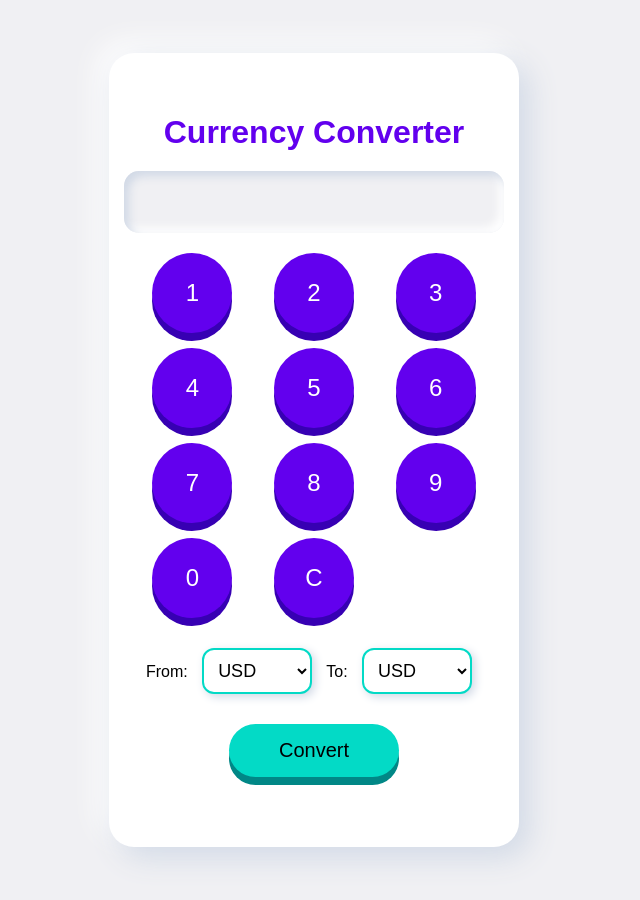
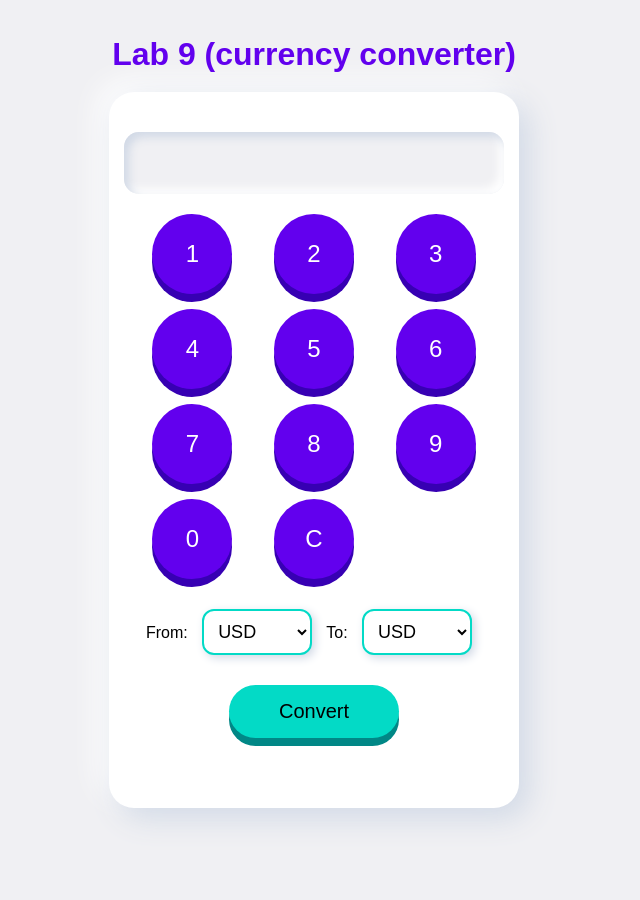
Before and after one commit to batmandal/batmandal.github.io, a plain HTML site: page lab9/index.html in a window 1280 px wide. Shown: the whole page, without its empty margins (326-966 px from the left). Drawn offline with Linux system fonts and the light colour scheme.

Commit message:
some design

```diff
--- a/lab9/index.html
+++ b/lab9/index.html
@@ -40,6 +40,8 @@
       h1 {
         margin-bottom: 20px;
         color: var(--primary);
+        position: absolute;
+        top: 15px;
       }
 
       input#amountInput {
@@ -132,9 +134,8 @@
   </head>
 
   <body>
+    <h1>Lab 9 (currency converter)</h1>
     <div class="calculator">
-      <h1>Currency Converter</h1>
-
       <input type="text" id="amountInput" readonly />
 
       <div class="keypad">
```
